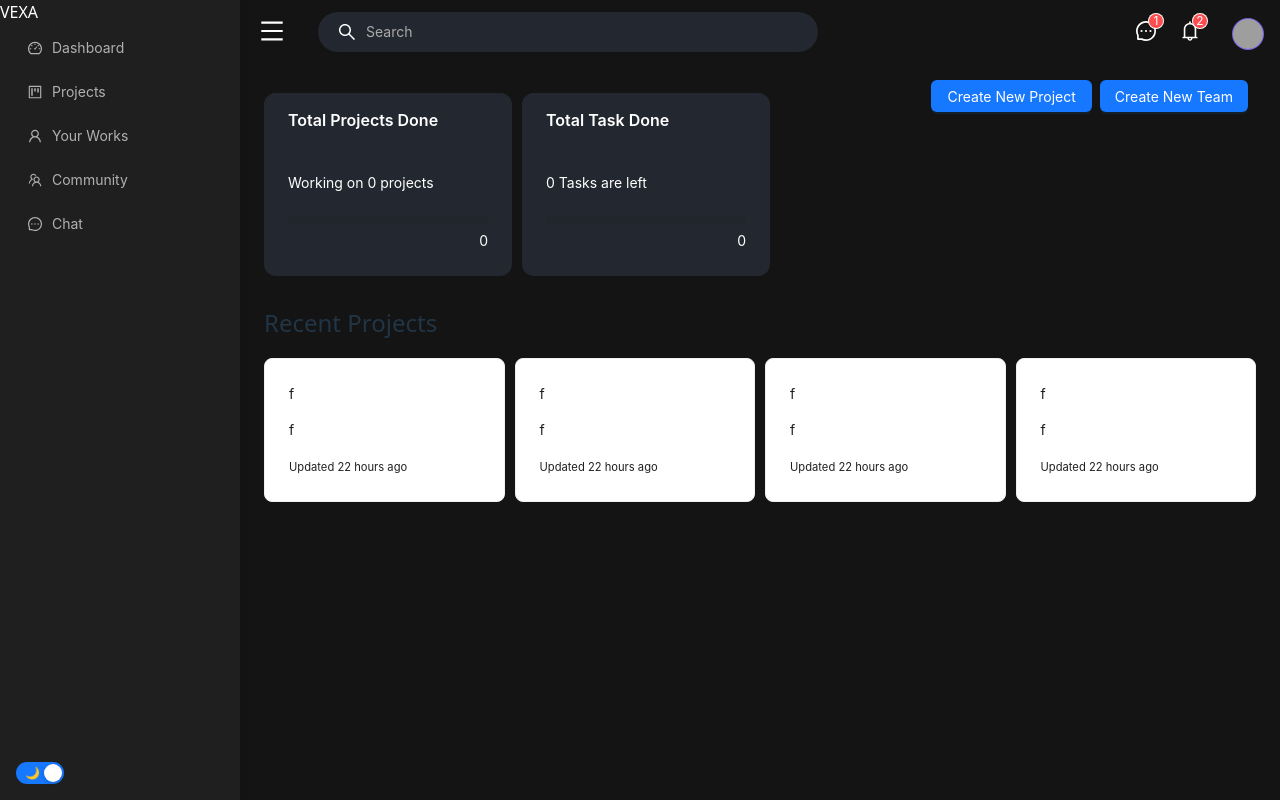
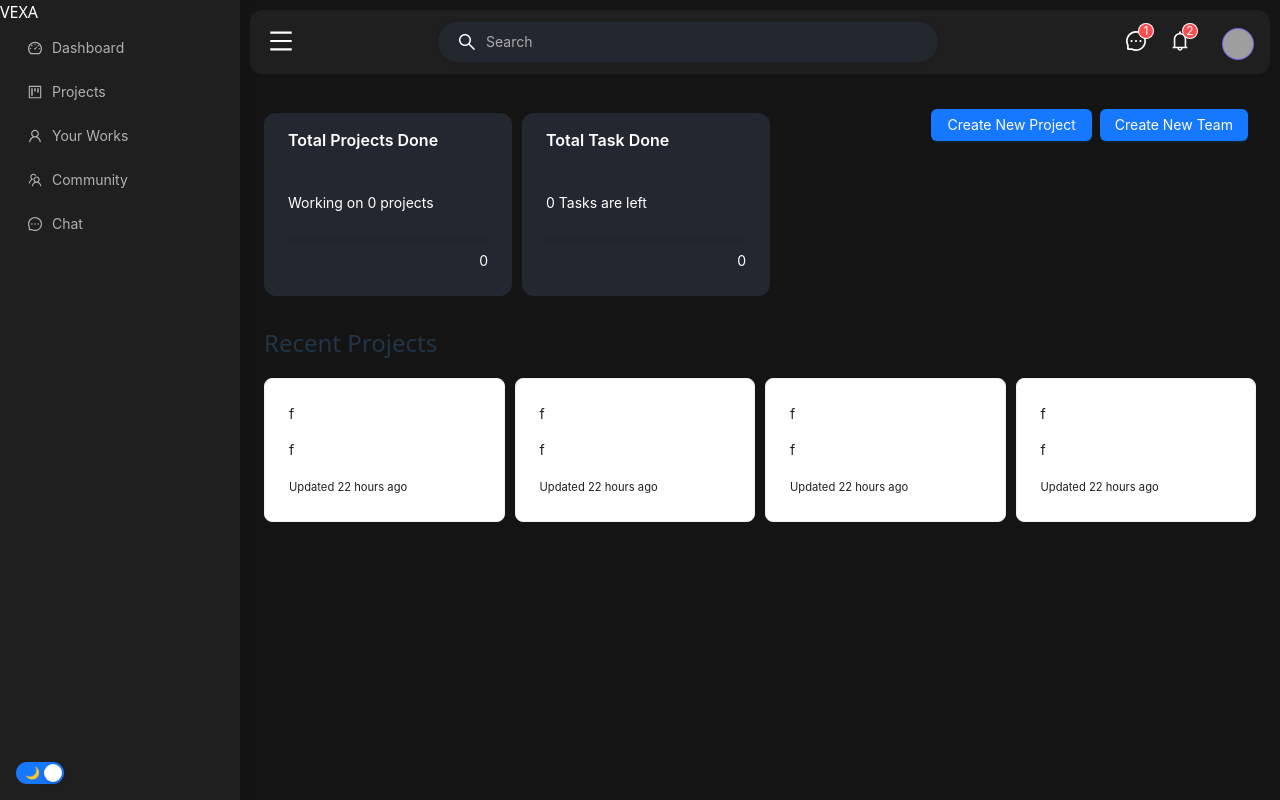
Before and after one commit to Mikaisdying/hsrdashboard, a React (Vite) app: page / in a window 1280 px wide. Built offline with nearby package versions, Linux system fonts and the light colour scheme; grey boxes are pictures that could not be loaded.

Commit message:
chua fixed topbar

```diff
--- a/src/components/ChatContact.tsx
+++ b/src/components/ChatContact.tsx
@@ -42,7 +42,7 @@ const ChatContact: React.FC<ChatContactProps> = ({ onSelectContact }) => {
         alignItems: 'center',
         padding: '0 16px',
         gap: 12,
-        background: contactBg,
+        background: color.headerBg,
       }}>
         <Avatar src="https://i.pravatar.cc/150?img=3" size={46} />
         <div style={{ display: 'flex', flexDirection: 'column', marginLeft: 8 }}>
@@ -87,9 +87,9 @@ const ChatContact: React.FC<ChatContactProps> = ({ onSelectContact }) => {
         background: contactBg,
         borderBottomLeftRadius: 10,
       }}>
-        {contacts.map((c, idx) => (
+        {contacts.map((c) => (
           <div
-            key={idx}
+            key={c.name}
             style={{
               display: 'flex',
               alignItems: 'center',
@@ -100,7 +100,6 @@ const ChatContact: React.FC<ChatContactProps> = ({ onSelectContact }) => {
               background: contactBg,
             }}
             onClick={() => onSelectContact({ name: c.name, img: c.img })}
-            onKeyDown={e => { if (e.key === 'Enter') onSelectContact({ name: c.name, img: c.img }) }}
             tabIndex={0}
           >
             <Avatar src={c.img} size={46} icon={<UserOutlined />} />
--- a/src/components/ChatContainer.tsx
+++ b/src/components/ChatContainer.tsx
@@ -28,6 +28,8 @@ const ChatContainer: React.FC<ChatContainerProps> = ({ contact, onBack }) => {
         width: '100%',
         borderRadius: 12,
         overflow: 'hidden',
+        height: 500,
+        background: color.headerBg,
       }}
     >
       {/* TopBar */}
@@ -39,7 +41,7 @@ const ChatContainer: React.FC<ChatContainerProps> = ({ contact, onBack }) => {
           alignItems: 'center',
           padding: '0 16px',
           gap: 12,
-          background: color.headerBg, // fix: header bg theo theme
+          background: color.headerBg,
         }}
       >
         <ArrowLeftOutlined
--- a/src/components/ChatModal.tsx
+++ b/src/components/ChatModal.tsx
@@ -41,7 +41,7 @@ const ChatModal: React.FC<ChatModalProps> = ({ open, onClose }) => {
         content: {
           background: color.headerBg,
           borderRadius: 12,
-          padding: 5,
+          padding: 0,
         },
         body: {
           padding: 0,
--- a/src/components/Topbar.tsx
+++ b/src/components/Topbar.tsx
@@ -1,6 +1,6 @@
 import React, { useState } from 'react'
-import { Layout, Input, Avatar, Space, Badge, Button, Modal } from 'antd'
-import { BellOutlined, MessageOutlined, UserOutlined, ArrowLeftOutlined, PaperClipOutlined, SendOutlined, SearchOutlined } from '@ant-design/icons'
+import { Layout, Input, Avatar, Space, Badge, Button } from 'antd'
+import { BellOutlined, MessageOutlined, UserOutlined, SearchOutlined } from '@ant-design/icons'
 import { useTheme } from '../theme/ThemeContext'
 import { themeColors } from '../theme/colors'
 import ChatModal from './ChatModal'
@@ -21,21 +21,22 @@ const Topbar: React.FC = () => {
   const [chatOpen, setChatOpen] = useState(false)
 
   return (
+    <div style={{ width: '100%' }}>
       <Header
         style={{
-        background: color.headerBg,
+          background: color.sidebarBg,
           padding: '0 16px',
           height: 64,
           lineHeight: '64px',
-        width: '100%',
+          width: 'calc(100% - 20px)',
           boxSizing: 'border-box',
-        position: 'fixed',
-        top: 0,
-        left: 0,
+          position: 'relative',
           zIndex: 2000,
           display: 'flex',
           alignItems: 'center',
           borderBottom: color.border,
+          borderRadius: 12,
+          margin: 10,
         }}
       >
         <div
@@ -118,6 +119,7 @@ const Topbar: React.FC = () => {
         </div>
         <ChatModal open={chatOpen} onClose={() => setChatOpen(false)} />
       </Header>
+    </div>
   )
 }
 
--- a/src/layouts/MainLayout.tsx
+++ b/src/layouts/MainLayout.tsx
@@ -76,8 +76,8 @@ const MainLayout: FC<MainLayoutProps> = ({ children }) => {
         onClick={() => setSidebarOpen((v) => !v)}
         style={{
           position: 'fixed',
-          top: 16,
-          left: sidebarOpen ? SIDEBAR_WIDTH + 16 : 16,
+          top: 26,
+          left: sidebarOpen ? SIDEBAR_WIDTH + 25 : 25, // +5px khi sidebar mở
           zIndex: 2100,
           background: 'transparent',
           border: 'none',
@@ -166,13 +166,10 @@ const MainLayout: FC<MainLayoutProps> = ({ children }) => {
           marginLeft: !isMobile && sidebarOpen ? SIDEBAR_WIDTH : 0,
           transition: 'margin-left 0.2s',
           overflowX: 'hidden',
-          paddingTop: 64,
         }}
       >
-        <div style={{
-          position: 'relative',
-          zIndex: isMobile ? 1000 : 2000,
-        }}>
+        {/* Topbar occupies its own space, main content below */}
+        <div style={{ width: '100%' }}>
           <Topbar />
         </div>
         <main style={{ padding: 24, minHeight: 280 }}>{children}</main>
--- a/src/pages/Dashboard.tsx
+++ b/src/pages/Dashboard.tsx
@@ -19,7 +19,7 @@ const Dashboard = () => {
     <div
       style={{
         position: 'fixed',
-        top: 80, // cách topbar một chút (topbar height 64px + 16px margin)
+        top: 108.5,
         right: 32,
         zIndex: 999,
         display: 'flex',
@@ -52,7 +52,9 @@ const Dashboard = () => {
             title: 'Total Projects Done',
             value: 0,
             description: (
-              <>Working on <span className="text-blue-400">0</span> projects</>
+              <>
+                Working on <span className="text-blue-400">0</span> projects
+              </>
             ),
             progressPercent: 0,
             progressColor: '#69c0ff',
@@ -61,7 +63,9 @@ const Dashboard = () => {
             title: 'Total Task Done',
             value: 0,
             description: (
-              <><span className="text-green-400">0</span> Tasks are left</>
+              <>
+                <span className="text-green-400">0</span> Tasks are left
+              </>
             ),
             progressPercent: 0,
             progressColor: '#95de64',
```
Also changed, not shown: src/components/ChatFrame.tsx (deleted). Lines whose indentation alone changed are shown as unchanged.
